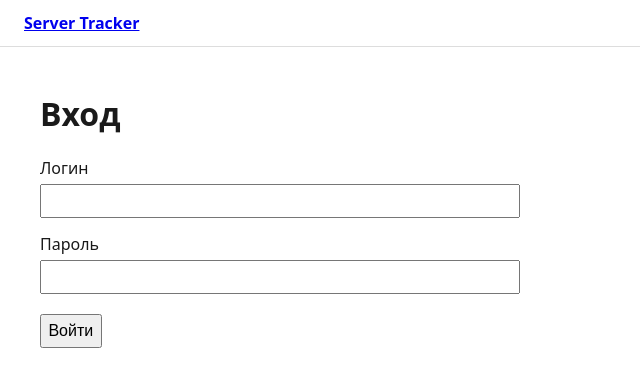
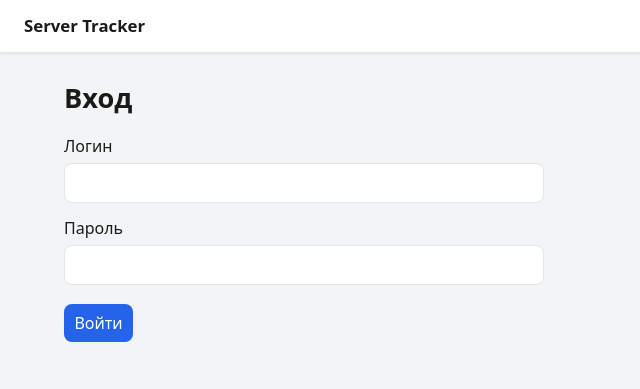
Before and after one commit to Kerosin3/server-sku-app, a FastAPI app: page /login in a window 1280 px wide. Shown: the top 389 px of the page, without its empty margins (0-640 px from the left). Run offline with FastAPI, Linux system fonts and the light colour scheme.

Commit message:
Refresh the look: colors, spacing, cards, dark mode
Pure CSS, no template changes: CSS-variable palette (with an
automatic dark theme via prefers-color-scheme), rounded surfaces and
shadows for header/tables/inputs, striped/hover table rows, a
distinct outline style for delete buttons, and a sticky header.
Tables scroll horizontally on narrow viewports without needing a
wrapper element (display:block + overflow-x on the table itself).

Co-Authored-By: Claude Sonnet 5 <noreply@anthropic.com>

```diff
--- a/app/static/css/style.css
+++ b/app/static/css/style.css
@@ -1,10 +1,141 @@
-body { font-family: system-ui, sans-serif; margin: 0; color: #1a1a1a; }
-header { display: flex; gap: 1rem; align-items: center; padding: 0.75rem 1.5rem; border-bottom: 1px solid #ddd; }
-main { padding: 1.5rem; max-width: 1200px; margin: 0 auto; }
-table { border-collapse: collapse; width: 100%; }
-th, td { text-align: left; padding: 0.5rem; border-bottom: 1px solid #eee; }
-input, button, textarea, select { font-size: 1rem; padding: 0.4rem; }
+:root {
+  --color-bg: #f3f4f6;
+  --color-surface: #ffffff;
+  --color-border: #e3e5e9;
+  --color-text: #1a1a1a;
+  --color-muted: #6b7280;
+  --color-primary: #2563eb;
+  --color-primary-hover: #1d4ed8;
+  --color-danger: #dc2626;
+  --color-danger-hover: #b91c1c;
+  --radius: 8px;
+  --shadow: 0 1px 3px rgba(0, 0, 0, 0.06), 0 1px 2px rgba(0, 0, 0, 0.04);
+}
+
+@media (prefers-color-scheme: dark) {
+  :root {
+    --color-bg: #15171c;
+    --color-surface: #1d2027;
+    --color-border: #2c303a;
+    --color-text: #e5e7eb;
+    --color-muted: #9aa1ac;
+    --color-primary: #5b8def;
+    --color-primary-hover: #7ba3f2;
+    --color-danger: #f27272;
+    --color-danger-hover: #f59a9a;
+    --shadow: 0 1px 3px rgba(0, 0, 0, 0.4), 0 1px 2px rgba(0, 0, 0, 0.3);
+  }
+}
+
+* { box-sizing: border-box; }
+
+body {
+  font-family: system-ui, -apple-system, "Segoe UI", sans-serif;
+  margin: 0;
+  color: var(--color-text);
+  background: var(--color-bg);
+  line-height: 1.45;
+}
+
+header {
+  display: flex;
+  flex-wrap: wrap;
+  gap: 1.25rem;
+  align-items: center;
+  padding: 0.85rem 1.5rem;
+  background: var(--color-surface);
+  border-bottom: 1px solid var(--color-border);
+  box-shadow: var(--shadow);
+  position: sticky;
+  top: 0;
+  z-index: 10;
+}
+header a { color: var(--color-text); text-decoration: none; }
+header a:hover { color: var(--color-primary); }
+header strong { font-size: 1.05rem; }
+header span { color: var(--color-muted); font-size: 0.9rem; }
+header form { max-width: none; margin: 0 0 0 auto; }
+
+main {
+  padding: 1.75rem 1.5rem 3rem;
+  max-width: 1200px;
+  margin: 0 auto;
+}
+
+h1, h2, h3 { line-height: 1.25; }
+h1 { margin: 0 0 1.25rem; font-size: 1.7rem; }
+h2 { margin: 2rem 0 0.9rem; font-size: 1.25rem; }
+h3 { margin: 1.5rem 0 0.6rem; font-size: 1.05rem; color: var(--color-muted); }
+
+a { color: var(--color-primary); }
+
+table {
+  border-collapse: collapse;
+  width: 100%;
+  background: var(--color-surface);
+  border: 1px solid var(--color-border);
+  border-radius: var(--radius);
+  overflow: hidden;
+  box-shadow: var(--shadow);
+  display: block;
+  overflow-x: auto;
+  white-space: nowrap;
+}
+th, td { text-align: left; padding: 0.6rem 0.8rem; border-bottom: 1px solid var(--color-border); }
+thead th {
+  background: var(--color-bg);
+  color: var(--color-muted);
+  font-weight: 600;
+  font-size: 0.85rem;
+  text-transform: uppercase;
+  letter-spacing: 0.03em;
+}
+tbody tr:last-child td { border-bottom: none; }
+tbody tr:hover { background: var(--color-bg); }
+
+input, button, textarea, select {
+  font-size: 1rem;
+  padding: 0.5rem 0.65rem;
+  font-family: inherit;
+  color: var(--color-text);
+  background: var(--color-surface);
+  border: 1px solid var(--color-border);
+  border-radius: var(--radius);
+}
+input:focus, textarea:focus, select:focus {
+  outline: none;
+  border-color: var(--color-primary);
+  box-shadow: 0 0 0 3px color-mix(in srgb, var(--color-primary) 20%, transparent);
+}
 textarea { font-family: inherit; }
+
+button {
+  cursor: pointer;
+  background: var(--color-primary);
+  color: #fff;
+  border: none;
+  font-weight: 500;
+  transition: background 0.1s ease;
+}
+button:hover { background: var(--color-primary-hover); }
+button[formaction*="delete"],
+form[action*="/delete"] button {
+  background: transparent;
+  color: var(--color-danger);
+  border: 1px solid var(--color-border);
+}
+form[action*="/delete"] button:hover {
+  background: var(--color-danger);
+  color: #fff;
+  border-color: var(--color-danger);
+}
+
+input[type="search"] {
+  width: 100%;
+  max-width: 480px;
+  display: block;
+  margin-bottom: 1rem;
+}
 
 form { max-width: 480px; }
 form br { display: none; }
@@ -28,9 +159,17 @@ form label input[type="checkbox"] {
   vertical-align: middle;
 }
 form button[type="submit"] { margin-top: 0.3rem; }
+
 .columns { display: flex; gap: 2rem; align-items: flex-start; }
 .columns > div { flex: 1; min-width: 0; }
 @media (max-width: 800px) {
   .columns { flex-direction: column; }
 }
+
 .comment-hint { cursor: help; margin-left: 0.3rem; }
+
+@media (max-width: 640px) {
+  main { padding: 1.25rem 1rem 2.5rem; }
+  header { padding: 0.75rem 1rem; gap: 0.85rem; }
+  h1 { font-size: 1.4rem; }
+}
```
